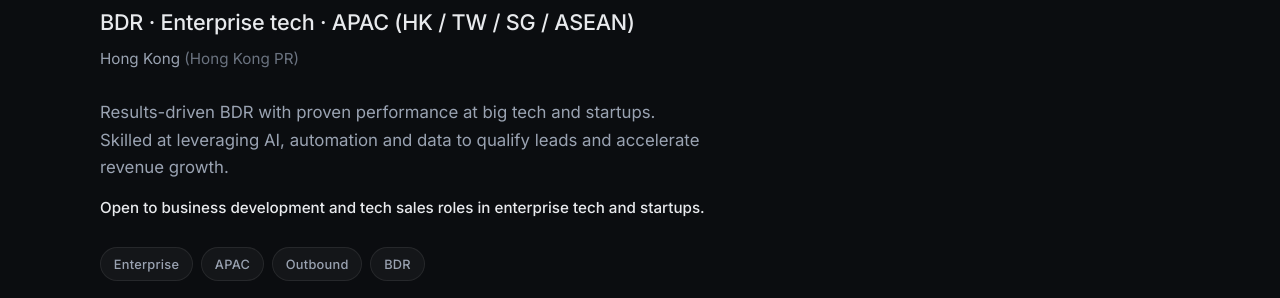
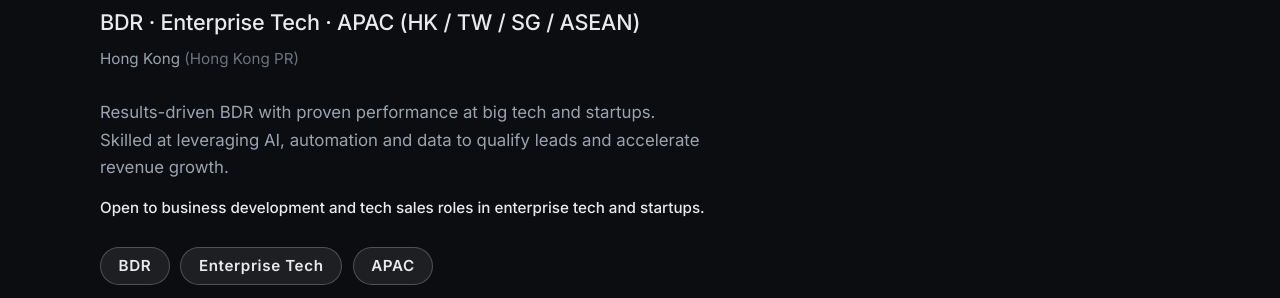
Before and after one commit to chikyuifungkobe/kobe-chik-site, a website: page index.html in a window 1280 px wide. Shown: the part 316-614 px from the top of the page. Drawn offline with Linux system fonts and the light colour scheme; files whose address does not match are found by name.

Commit message:
Clarify hero topics as BDR, Enterprise Tech, and APAC.
Larger high-contrast chips for sharp displays; align role casing.

```diff
--- a/index.html
+++ b/index.html
@@ -78,9 +78,9 @@
     <!-- Hero -->
     <section id="top" class="hero" aria-labelledby="hero-heading">
       <div class="container hero-inner">
-        <p class="eyebrow hero-enter" data-hero-step="0">Enterprise tech · APAC</p>
+        <p class="eyebrow hero-enter" data-hero-step="0">Enterprise Tech · APAC</p>
         <h1 id="hero-heading" class="hero-enter" data-hero-step="1">Kobe Chik</h1>
-        <p class="hero-role hero-enter" data-hero-step="2">BDR · Enterprise tech · APAC (HK / TW / SG / ASEAN)</p>
+        <p class="hero-role hero-enter" data-hero-step="2">BDR · Enterprise Tech · APAC (HK / TW / SG / ASEAN)</p>
         <p class="hero-location hero-enter" data-hero-step="3">Hong Kong <span class="muted">(Hong Kong PR)</span></p>
         <p class="hero-lede hero-enter" data-hero-step="4">
           Results-driven BDR with proven performance at big tech and startups.
@@ -91,10 +91,9 @@
           Open to business development and tech sales roles in enterprise tech and startups.
         </p>
         <ul class="hero-topics hero-enter" data-hero-step="6" aria-label="Focus areas">
-          <li>Enterprise</li>
+          <li>BDR</li>
+          <li>Enterprise Tech</li>
           <li>APAC</li>
-          <li>Outbound</li>
-          <li>BDR</li>
         </ul>
         <div class="social-links hero-social hero-enter" data-hero-step="7" aria-label="Social links">
           <a class="social-link" href="mailto:chikyuifungkobe@gmail.com" aria-label="Email Kobe">
--- a/styles.css
+++ b/styles.css
@@ -256,21 +256,24 @@ button:focus-visible {
 .hero-topics {
   display: flex;
   flex-wrap: wrap;
-  gap: 0.5rem;
+  gap: 0.65rem;
   list-style: none;
-  margin: 0 0 1.25rem;
+  margin: 0 0 1.35rem;
   padding: 0;
 }
 
 .hero-topics li {
-  padding: 0.35rem 0.8rem;
-  font-size: 0.8rem;
-  font-weight: 500;
-  letter-spacing: 0.02em;
-  color: var(--text-muted);
-  background: rgba(255, 255, 255, 0.04);
-  border: 1px solid var(--border);
+  padding: 0.55rem 1.1rem;
+  font-size: 0.95rem;
+  font-weight: 600;
+  letter-spacing: 0.04em;
+  line-height: 1.2;
+  color: var(--text);
+  background: rgba(255, 255, 255, 0.08);
+  border: 1px solid rgba(255, 255, 255, 0.22);
   border-radius: 999px;
+  -webkit-font-smoothing: antialiased;
+  text-rendering: geometricPrecision;
 }
 
 /* ---------- Social icon links ---------- */
```
